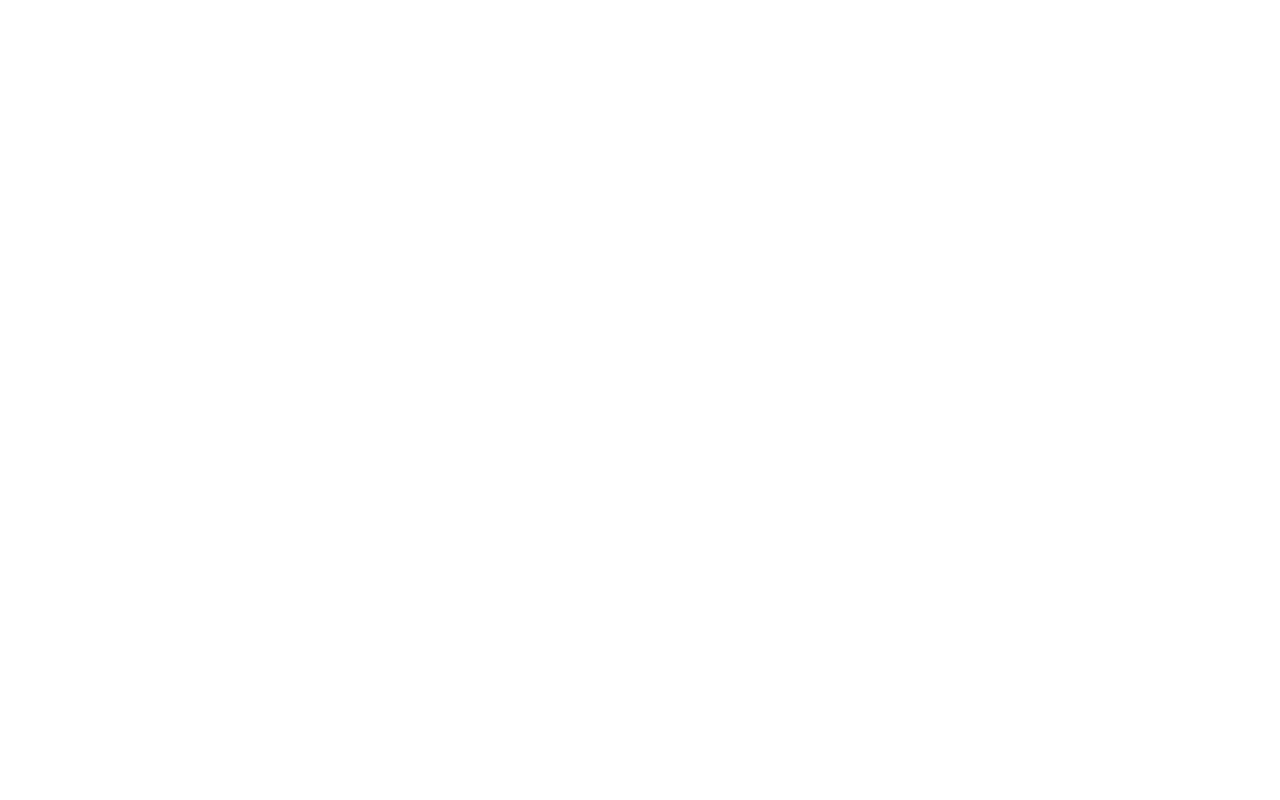
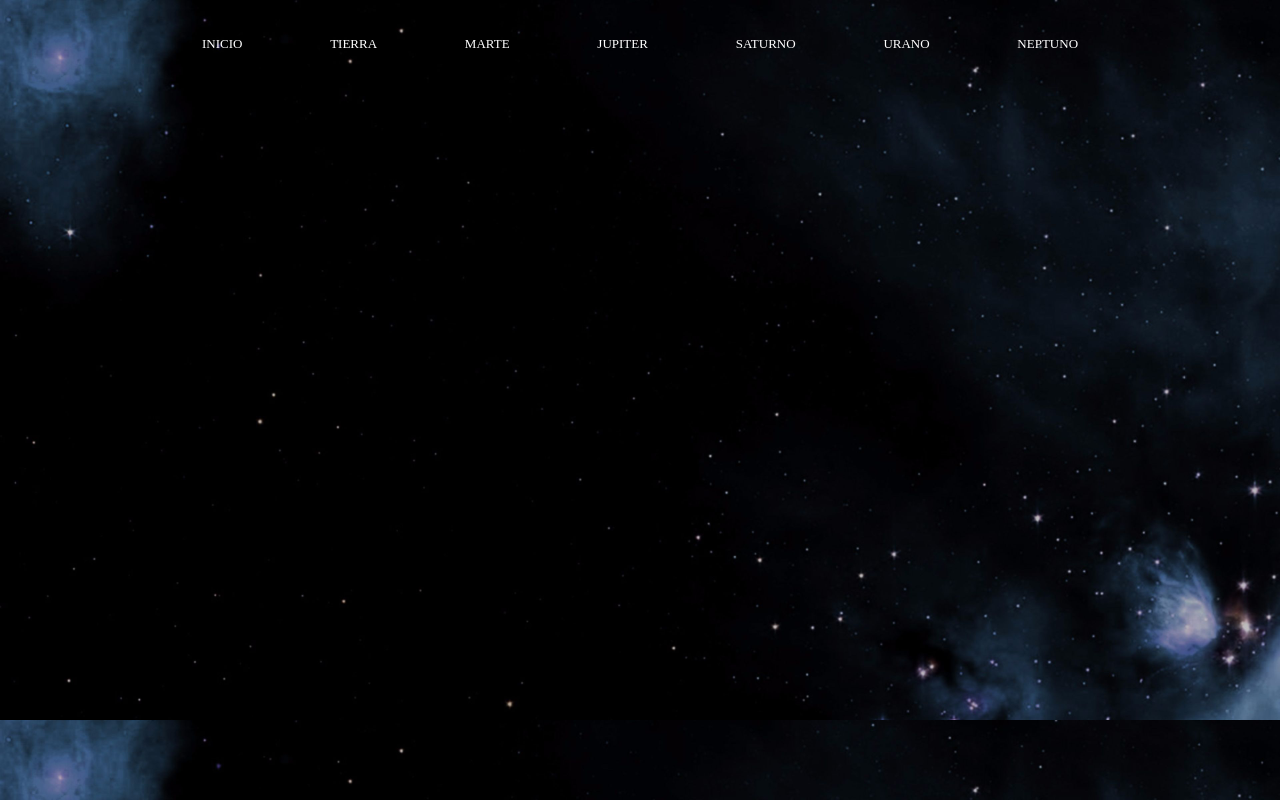
Before and after one commit to Saturnxs/BISOFT-04-Exercises, a plain HTML site: page Semana 3 - Planetas y Satélites/Jupiter.html in a window 1280 px wide. Drawn offline with Linux system fonts and the light colour scheme.

Commit message:
Added Navbars to all planets pages

```diff
--- a/Semana 3 - Planetas y Satélites/Jupiter.html
+++ b/Semana 3 - Planetas y Satélites/Jupiter.html
@@ -5,11 +5,21 @@
         <meta charset="UTF-8">
         <meta http-equiv="X-UA-Compatible" content="IE=edge">
         <meta name="viewport" content="width=device-width, initial-scale=1.0">
-        <title>Document</title>
+        <link rel="stylesheet" href="css/common.css">
+        <link rel="stylesheet" href="css/commonPlanet.css">
+        <link rel="stylesheet" href="css/planetsPage-navbar.css">
+        <title>Sistema solar | Júpiter</title>
     </head>
-
     <body>
-
+        <nav>
+            <a href="index.html">INICIO</a>
+            <a href="Tierra.html">TIERRA</a>
+            <a href="Marte.html">MARTE</a>
+            <a href="Jupiter.html">JUPITER</a>
+            <a href="Saturno.html">SATURNO</a>
+            <a href="Urano.html">URANO</a>
+            <a href="Neptuno.html">NEPTUNO</a>
+        </nav>
     </body>
 
 </html>
```
Also changed, not shown: Semana 3 - Planetas y Satélites/Neptuno.html (+13 -2 lines), Semana 3 - Planetas y Satélites/Saturno.html (+13 -3 lines), Semana 3 - Planetas y Satélites/Urano.html (+13 -3 lines).
